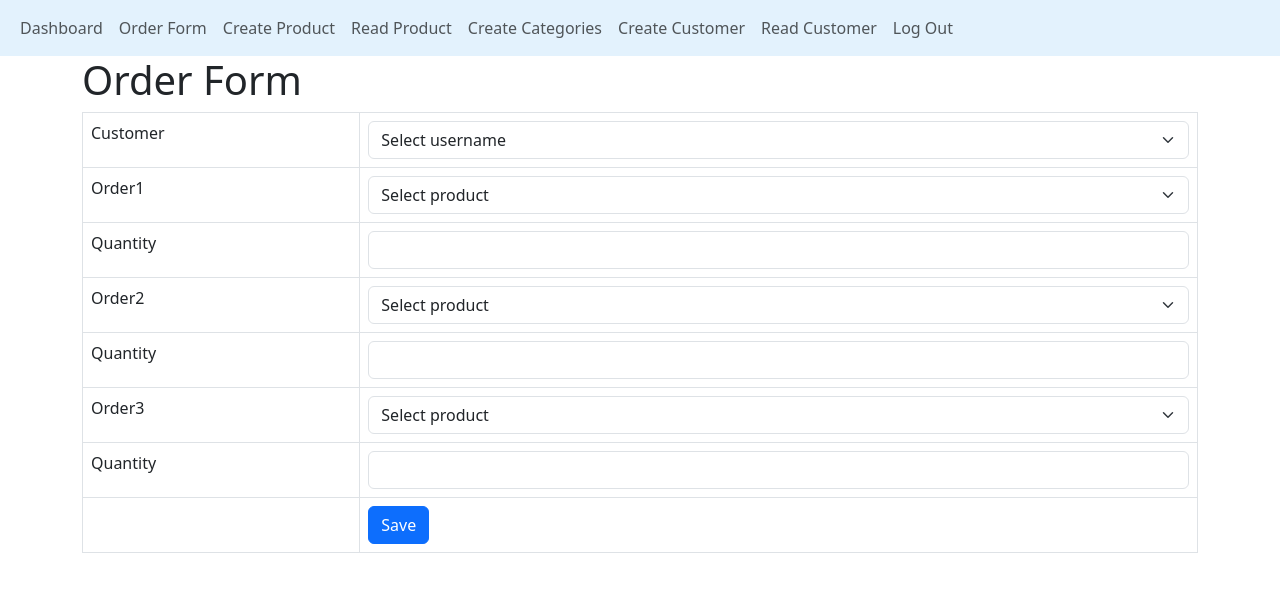
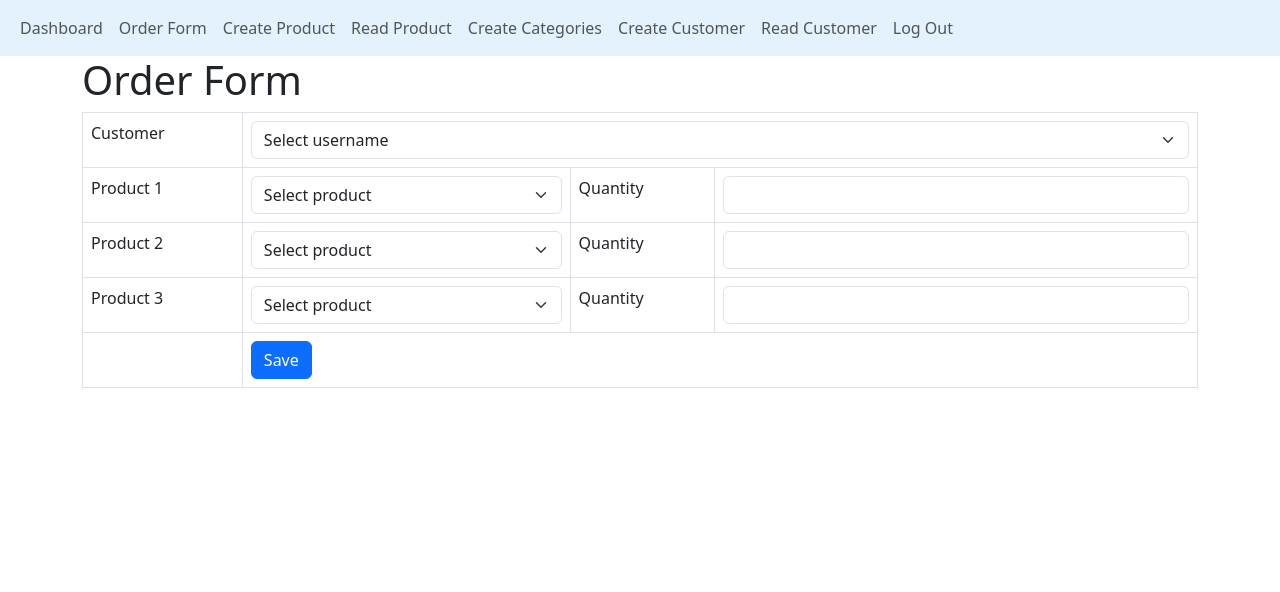
Before and after one commit to Estellaaa05/web, a PHP site: page /order_form.php in a window 1280 px wide. Shown: the top 592 px of the page. Run offline with PHP 8.4, Linux system fonts and the light colour scheme; the visitor is signed in with stand-in values (Sample User, id 1); tables that the repository leaves empty or names only in its code hold one stand-in row (values such as "Sample post").

Commit message:
for loop and array created

```diff
--- a/project/order_form.php
+++ b/project/order_form.php
@@ -31,8 +31,8 @@ if (!isset($_SESSION["login"])) {
 
         include 'config/database.php';
 
-        $customer_ID = $product_ID1 = $quantity1 = $product_ID2 = $quantity2 = $product_ID3 = $quantity3 = "";
-        $customer_IDEr = $product_ID1Er = $quantity1Er = $product_ID2Er = $quantity2Er = $product_ID3Er = $quantity3Er = "";
+        $customer_IDEr = $customer_ID = "";
+        $product_IDEr = $quantityEr = array();
 
         if ($_POST) {
 
@@ -44,13 +44,6 @@ if (!isset($_SESSION["login"])) {
                 $order_date = date('Y-m-d H:i:s');
                 $summary_stmt->bindParam(':order_date', $order_date);
 
-                $product_ID1 = $_POST["product_ID1"];
-                $quantity1 = $_POST["quantity1"];
-                $product_ID2 = $_POST["product_ID2"];
-                $quantity2 = $_POST["quantity2"];
-                $product_ID3 = $_POST["product_ID3"];
-                $quantity3 = $_POST["quantity3"];
-
                 $flag = true;
                 $resultFlag = false;
 
@@ -59,45 +52,23 @@ if (!isset($_SESSION["login"])) {
                     $flag = false;
                 }
 
-                if ($product_ID1 == "") {
-                    $product_ID1Er = "Please select product1.";
+                for ($k = 0; $k < count($_POST["product_ID"]); $k++) {
+                    $product_IDEr[$k] = "";
+                    if ($_POST["product_ID"][$k] == "") {
+                        $product_IDEr[$k] = "Please select product.";
                         $flag = false;
                     }
 
-                if (empty($quantity1)) {
-                    $quantity1Er = "Please fill in the quantity.";
-                    $flag = false;
-                } else if (!is_numeric($quantity1)) {
-                    $quantity1Er = "Please fill in the quantity using numbers.";
-                }
-
-                if ($product_ID2 == "") {
-                    $product_ID2Er = "Please select product2.";
+                    $quantityEr[$k] = "";
+                    if ($_POST["quantity"][$k] == "") {
+                        $quantityEr[$k] = "Please fill in the quantity.";
                         $flag = false;
                     }
-
-                if (empty($quantity2)) {
-                    $quantity2Er = "Please fill in the quantity.";
-                    $flag = false;
-                } else if (!is_numeric($quantity2)) {
-                    $quantity2Er = "Please fill in the quantity using numbers.";
-                }
-
-                if ($product_ID3 == "") {
-                    $product_ID3Er = "Please select product3.";
-                    $flag = false;
-                }
-
-                if (empty($quantity3)) {
-                    $quantity3Er = "Please fill in the quantity.";
-                    $flag = false;
-                } else if (!is_numeric($quantity3)) {
-                    $quantity3Er = "Please fill in the quantity using numbers.";
                 }
 
                 if ($flag) {
                     if ($summary_stmt->execute()) {
-
+                        //retrieves ID of the last inserted row into a database with an auto-increment column
                         $order_ID = $con->lastInsertId();
 
                         $details_query = "INSERT INTO order_details SET order_ID=:order_ID, product_ID=:product_ID, quantity=:quantity";
@@ -134,6 +105,15 @@ if (!isset($_SESSION["login"])) {
         $selectProduct_stmt = $con->prepare($selectProduct_query);
         $selectProduct_stmt->execute();
 
+        $productID_array = array();
+        $productName_array = array();
+
+        while ($row = $selectProduct_stmt->fetch(PDO::FETCH_ASSOC)) {
+            extract($row);
+            array_push($productID_array, $id);
+            array_push($productName_array, $name);
+        }
+
         ?>
 
         <form action="<?php echo htmlspecialchars($_SERVER["PHP_SELF"]); ?>" method="post">
@@ -141,7 +121,7 @@ if (!isset($_SESSION["login"])) {
 
                 <tr>
                     <td>Customer</td>
-                    <td>
+                    <td colspan=3>
                         <select class="form-select" name="customer_ID" id="customer_ID">
                             <option value="">Select username</option>
                             <?php
@@ -161,114 +141,47 @@ if (!isset($_SESSION["login"])) {
                     </td>
                 </tr>
 
+                <?php
+                for ($i = 0; $i <= 2; $i++) {
+                    ?>
                     <tr>
-                    <td>Order1</td>
+                        <td>Product
+                            <?php echo $i + 1 ?>
+                        </td>
                         <td>
-                        <select class="form-select" name="product_ID1" id="product_ID1">
+                            <select class="form-select" name="product_ID[]">
                                 <option value="">Select product</option>
                                 <?php
 
-                            while ($row = $selectProduct_stmt->fetch(PDO::FETCH_ASSOC)) {
-
-                                extract($row);
-
-                                $selected = ($id == $product_ID1) ? 'selected' : '';
-                                echo "<option value='$id' $selected>$name</option>";
+                                for ($j = 0; $j < count($productID_array); $j++) {
+                                    $selected = (isset($_POST["product_ID"]) && $productID_array[$j] == $_POST["product_ID"][$i]) ? 'selected' : '';
+                                    echo "<option value='$productID_array[$j]' $selected>$productName_array[$j]</option>";
                                 }
+                                // to reuse the prepared statement
                                 $selectProduct_stmt->closeCursor();
                                 ?>
                             </select>
                             <div class='text-danger'>
-                            <?php echo $product_ID1Er; ?>
+                                <?php if (!empty($product_IDEr)) {
+                                    echo $product_IDEr[$i];
+                                } ?>
+                            </div>
+                        </td>
+                        <td>Quantity</td>
+                        <td><input type='number' name='quantity[]' class='form-control'
+                                value="<?php echo isset($quantity1) ? $quantity1 : ''; ?>" />
+                            <div class='text-danger'>
+                                <?php if (!empty($quantityEr)) {
+                                    echo $quantityEr[$i];
+                                } ?>
                             </div>
                         </td>
                     </tr>
-
-                <tr>
-                    <td>Quantity</td>
-                    <td><input type='number' name='quantity1' class='form-control'
-                            value="<?php echo isset($quantity1) ? $quantity1 : ''; ?>" />
-                        <div class='text-danger'>
-                            <?php echo $quantity1Er; ?>
-                        </div>
-                    </td>
-                </tr>
-
-                <tr>
-                    <td>Order2</td>
-                    <td>
-                        <select class="form-select" name="product_ID2" id="product_ID2">
-                            <option value="">Select product</option>
-                            <?php
-
-                            $selectProduct_stmt2 = $con->prepare($selectProduct_query);
-                            $selectProduct_stmt2->execute();
-
-                            while ($row = $selectProduct_stmt2->fetch(PDO::FETCH_ASSOC)) {
-
-                                extract($row);
-
-                                $selected = ($id == $product_ID2) ? 'selected' : '';
-                                echo "<option value='$id' $selected>$name</option>";
-                            }
-                            $selectProduct_stmt2->closeCursor();
-                            ?>
-                        </select>
-                        <div class='text-danger'>
-                            <?php echo $product_ID2Er; ?>
-                        </div>
-                    </td>
-                </tr>
-
-                <tr>
-                    <td>Quantity</td>
-                    <td><input type='number' name='quantity2' class='form-control'
-                            value="<?php echo isset($quantity2) ? $quantity2 : ''; ?>" />
-                        <div class='text-danger'>
-                            <?php echo $quantity2Er; ?>
-                        </div>
-                    </td>
-                </tr>
-
-                <tr>
-                    <td>Order3</td>
-                    <td>
-                        <select class="form-select" name="product_ID3" id="product_ID3">
-                            <option value="">Select product</option>
-                            <?php
-
-                            $selectProduct_stmt3 = $con->prepare($selectProduct_query);
-                            $selectProduct_stmt3->execute();
-
-                            while ($row = $selectProduct_stmt3->fetch(PDO::FETCH_ASSOC)) {
-
-                                extract($row);
-
-                                $selected = ($id == $product_ID3) ? 'selected' : '';
-                                echo "<option value='$id' $selected>$name</option>";
-                            }
-                            $selectProduct_stmt3->closeCursor();
-                            ?>
-                        </select>
-                        <div class='text-danger'>
-                            <?php echo $product_ID3Er; ?>
-                        </div>
-                    </td>
-                </tr>
-
-                <tr>
-                    <td>Quantity</td>
-                    <td><input type='number' name='quantity3' class='form-control'
-                            value="<?php echo isset($quantity3) ? $quantity3 : ''; ?>" />
-                        <div class='text-danger'>
-                            <?php echo $quantity3Er; ?>
-                        </div>
-                    </td>
-                </tr>
+                <?php } ?>
 
                 <tr>
                     <td></td>
-                    <td>
+                    <td colspan=3>
                         <input type='submit' value='Save' class='btn btn-primary' />
                     </td>
                 </tr>
```
Lines whose indentation alone changed are shown as unchanged.
